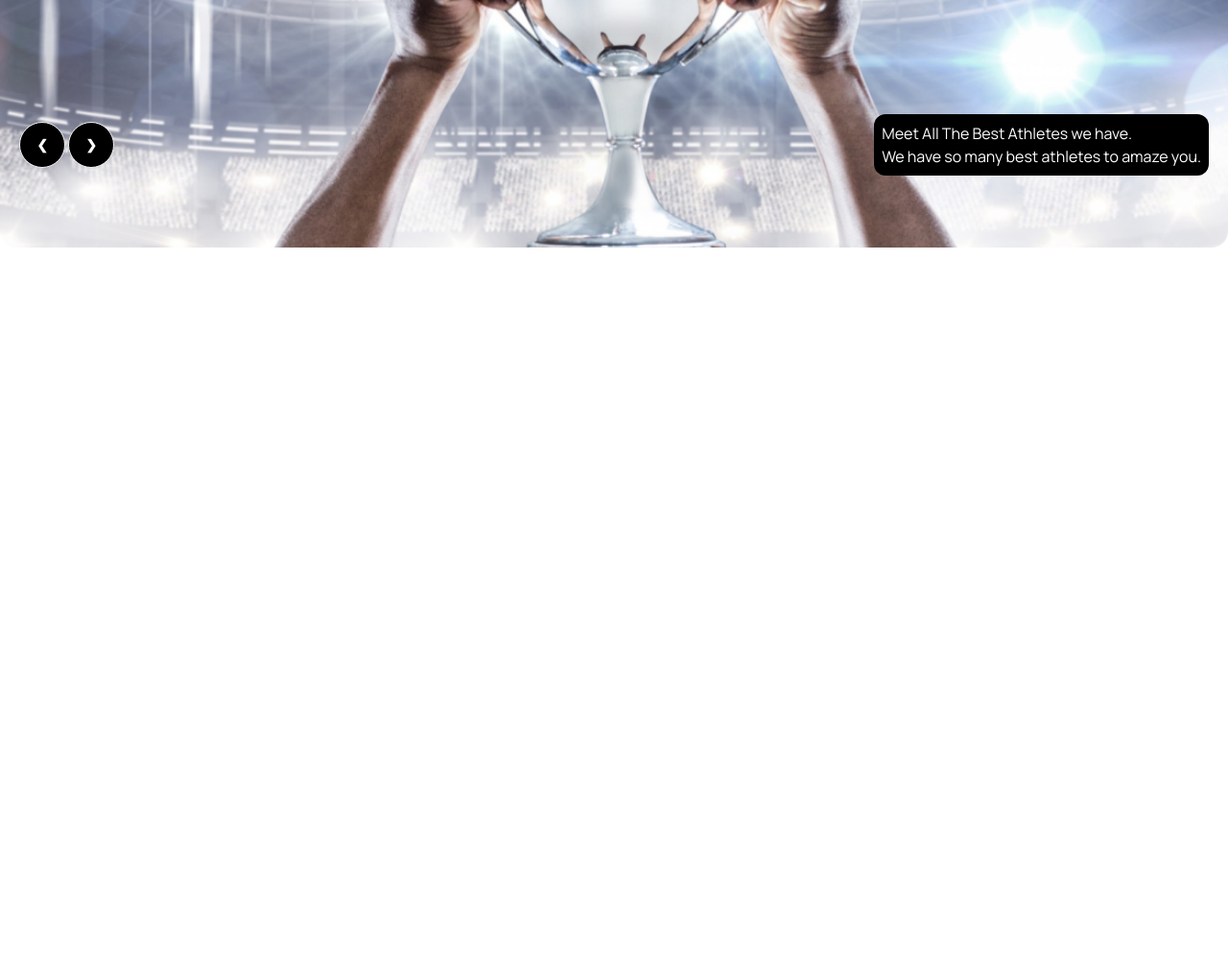
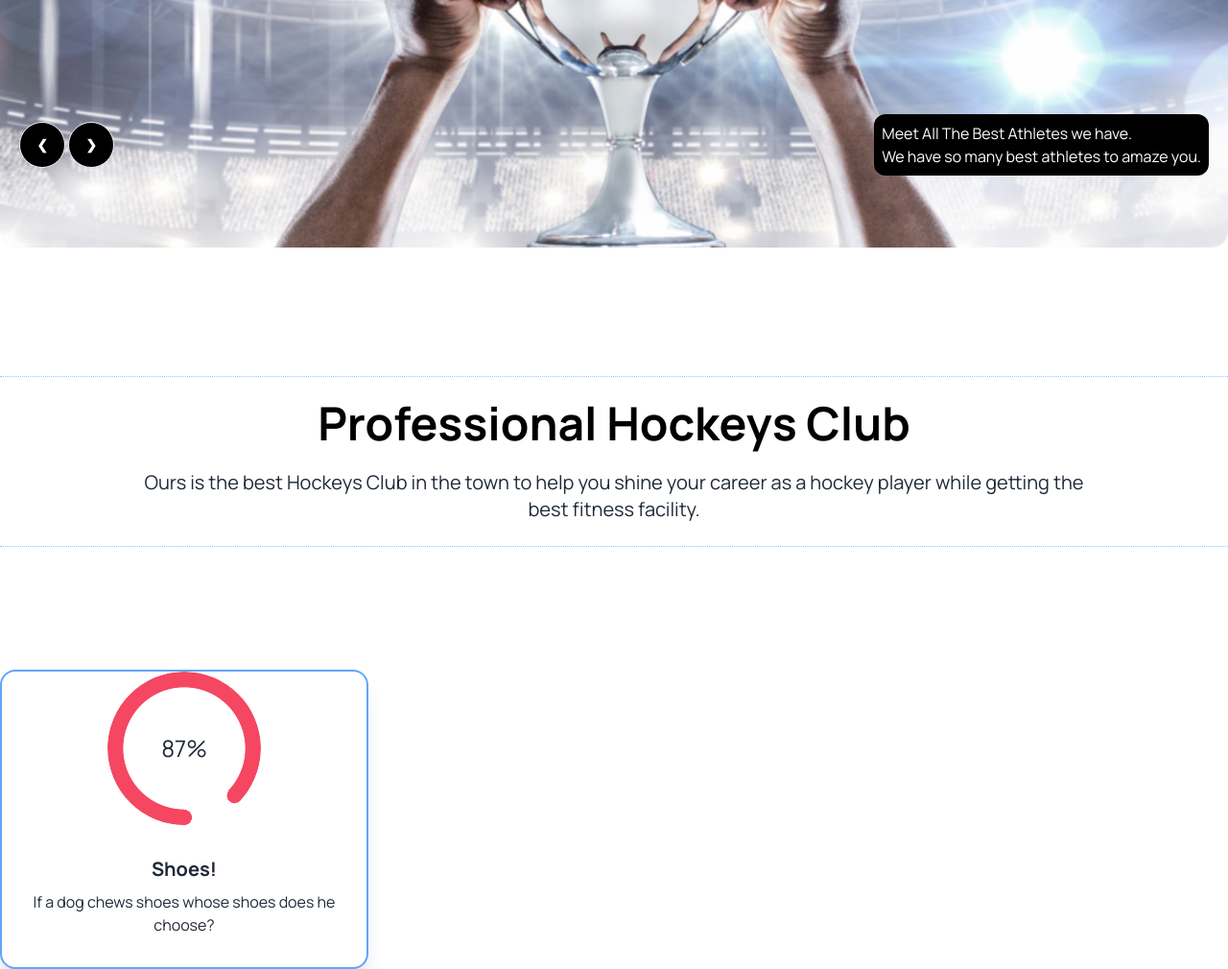
Before and after one commit to AhmedTufail/Assignment3, a plain HTML site: page index.html in a window 1280 px wide. Shown: the part 500-1510 px from the top of the page at 96% size. Before the commit the page ends 800 px from the top, so only its background shows below. Drawn offline with nearby package versions, Linux system fonts and the light colour scheme.

Commit message:
radial added

```diff
--- a/index.html
+++ b/index.html
@@ -150,8 +150,25 @@
         <!-- header carousel ends here -->
 
     </header>
-    <main>
+    <main class="container mx-auto">
+      <!-- professional section starts here -->
+      <div class="text-center border-y border-dotted border-blue-300 my-32">
+        <h1 class="text-2xl lg:text-5xl  my-6 font-bold text-black">Professional Hockeys Club</h1>
+        <p class="text-xl lg:px-36 pb-6">Ours is the best Hockeys Club in the town to help you shine your career as a hockey player while getting the best fitness facility.</p>
+      </div>
+      <!-- professional hockeys cards here -->
+      <!-- card 1 -->
+      <div class="card w-96 items-center border-2 border-blue-400 bg-base-100 shadow-xl">
+        <div class="relativ radial-progress text-[#f54761] border-6 border-primary rotate-180" style="--value:87; --size:10rem; --thickness: 1rem;" role="progressbar"></div>
+        <p class="text-2xl absolute top-16">87%</p>
+        <div class="card-body items-center text-center">
+          <h2 class="card-title">Shoes!</h2>
+          <p>If a dog chews shoes whose shoes does he choose?</p>
 
+        </div>
+      </div>
+      <!-- professional hockeys cards here -->
+      <!-- professional section ends here -->
     </main>
     <footer>
 
```
